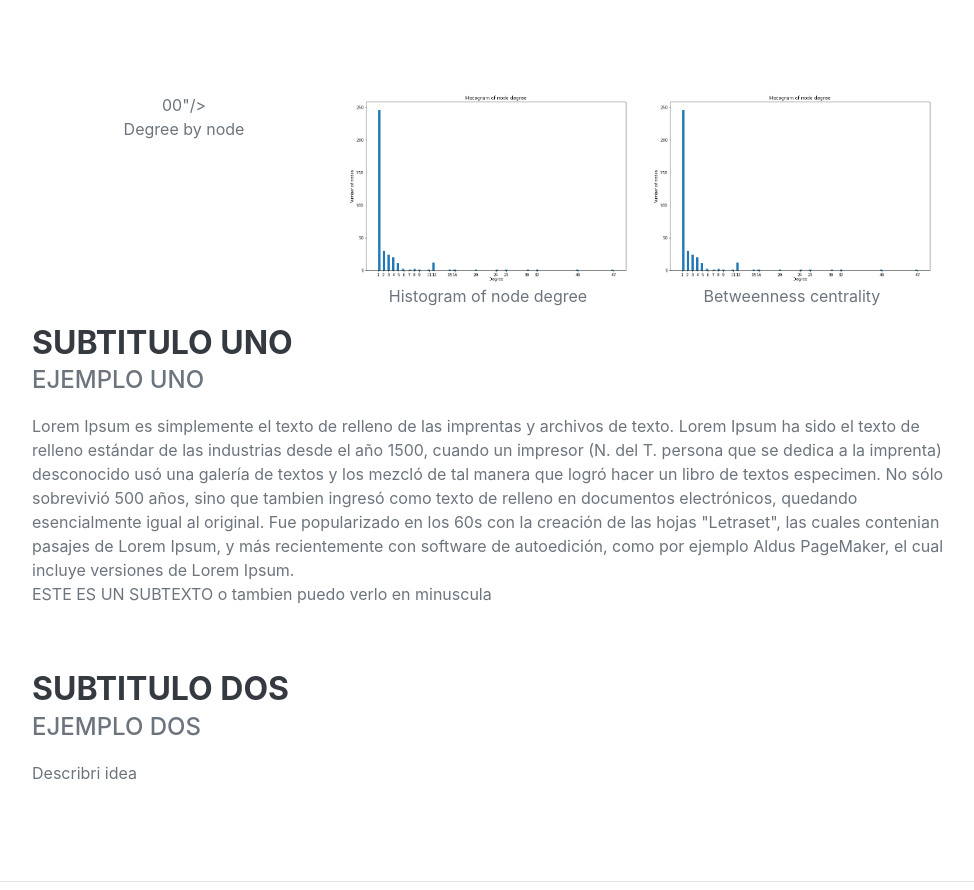
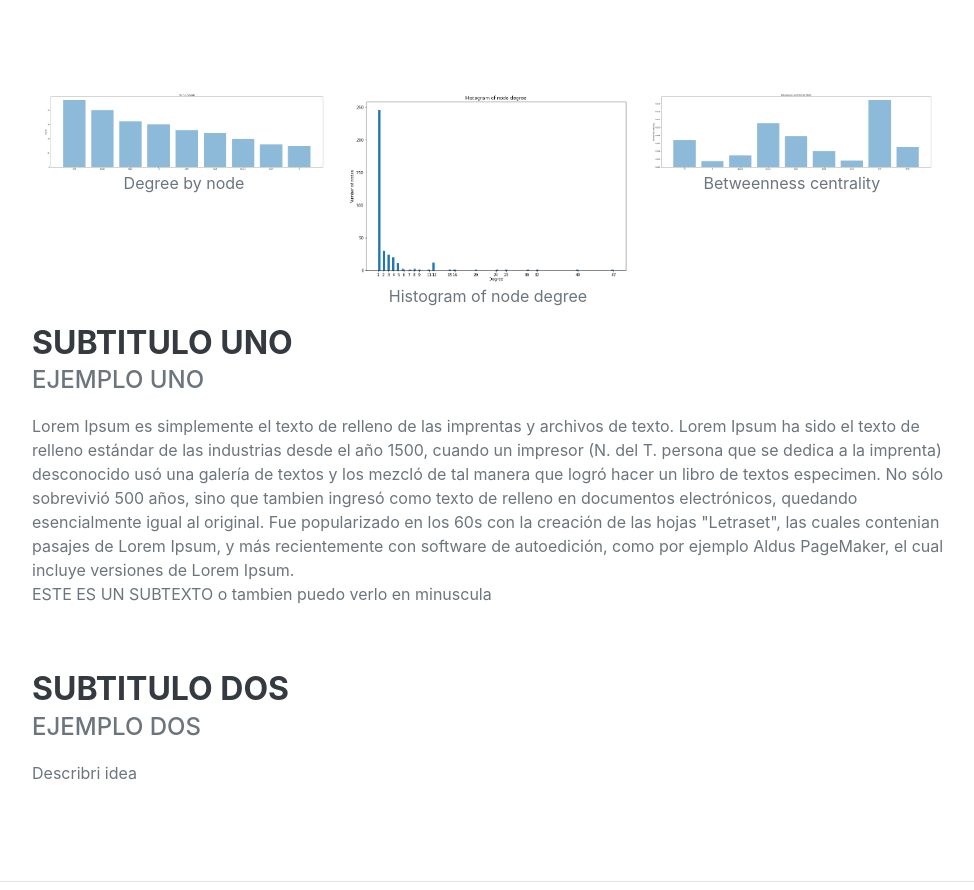
Before and after one commit to AlejandroRD98/NetworkBiology-C18, a plain HTML site: page index.html in a window 1280 px wide. Shown: the part 4229-5119 px from the top of the page, without its empty margins (288-1262 px from the left). Drawn offline with nearby package versions, Linux system fonts and the light colour scheme; a web font is replaced by a local one.

Commit message:
Update index.html

```diff
--- a/index.html
+++ b/index.html
@@ -213,7 +213,8 @@ Este fenómeno ha sido objeto de estudio debido a la actual pandemia causada por
 
     <div class="row text-center mt-5">
       <div class="col-4">
-00"/>
+
+        <img alt="image" class="img-fluid rounded" src="./COVID-Human/output_16_0.png"width="300" height="150"/>
 
         <p>Degree by node</p>
 
@@ -227,7 +228,7 @@ Este fenómeno ha sido objeto de estudio debido a la actual pandemia causada por
       </div>
 
       <div class="col-4">
-        <img alt="image" class="img-fluid rounded" src="./COVID-Human/output_17_0.png">
+        <img alt="image" class="img-fluid rounded" src="./COVID-Human/output_22_0.png">
 
         <p>Betweenness centrality</p>
 
```
